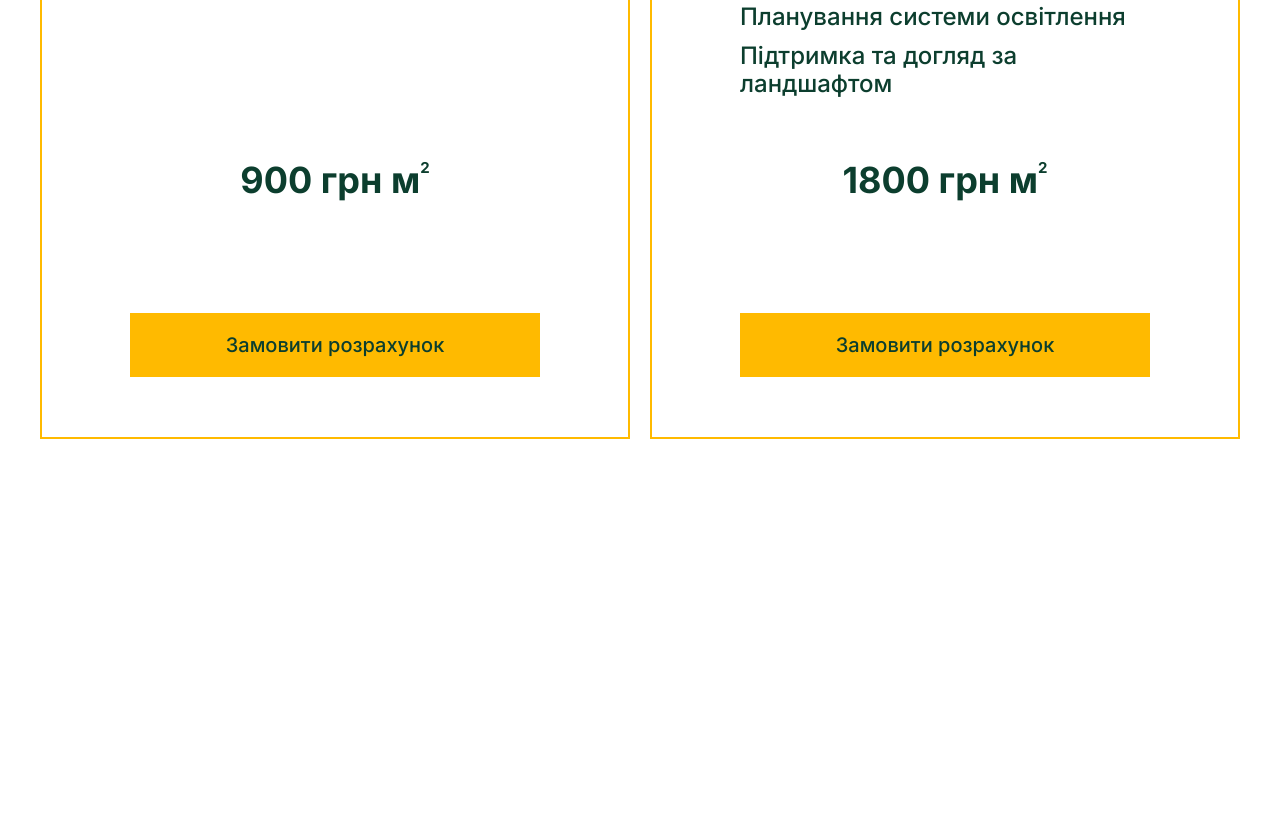
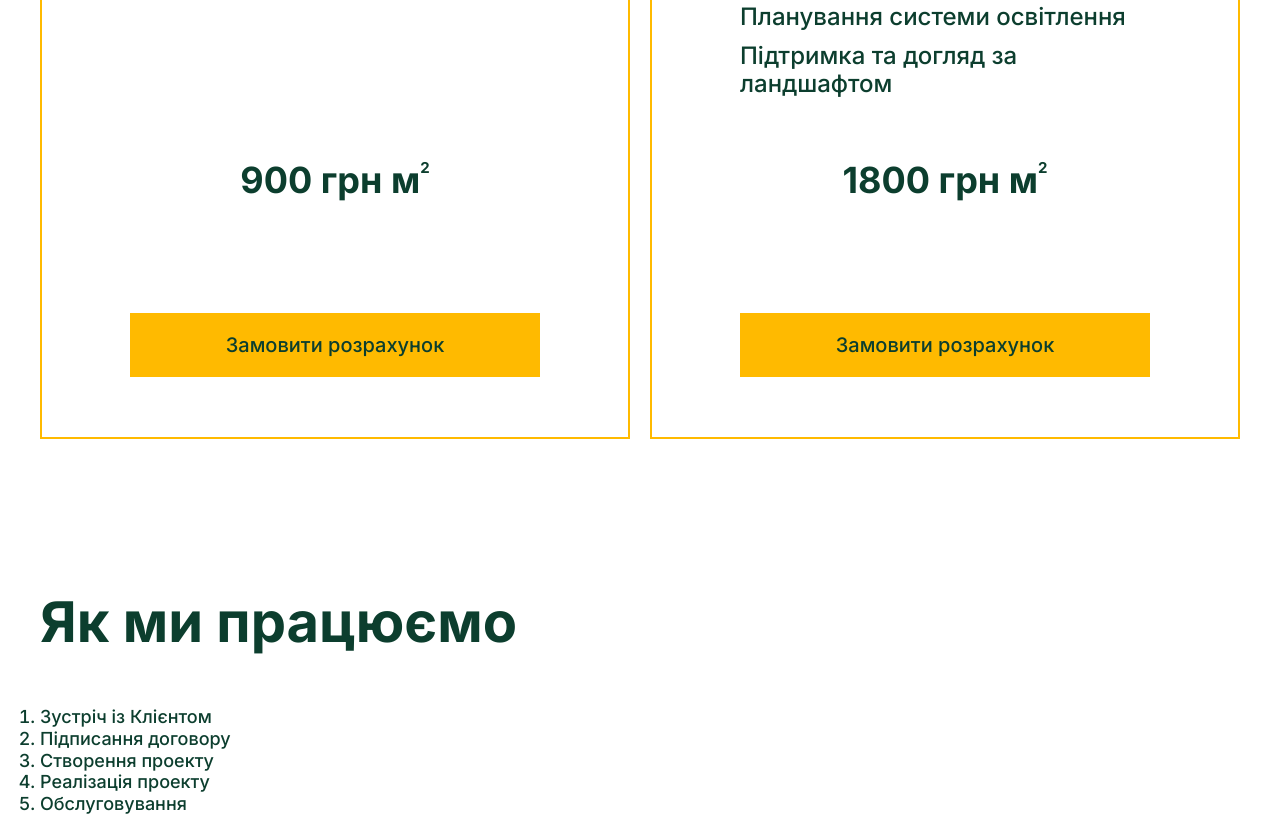
Before and after one commit to Murakasi/GreenPalitra, a plain HTML site: page index.html in a window 1280 px wide. Shown: the part 4226-5040 px from the top of the page. Before the commit the page ends 4815 px from the top, so only its background shows below. Drawn offline with Linux system fonts and the light colour scheme; a web font is replaced by a local one.

Commit message:
Add block work in index.html

```diff
--- a/index.html
+++ b/index.html
@@ -292,6 +292,20 @@
         </div>
       </div>
     </section>
+    <section class="work">
+      <div class="container">
+        <h2 class="title">
+          Як ми працюємо
+        </h2>
+        <ol class="work__list">
+          <li class="work__item">Зустріч із Клієнтом</li>
+          <li class="work__item">Підписання договору</li>
+          <li class="work__item">Створення проекту</li>
+          <li class="work__item">Реалізація проекту</li>
+          <li class="work__item">Обслуговування</li>
+        </ol>
+      </div>
+    </section>
   </main>
 
   <script src="./JS/main.js"></script>
```
